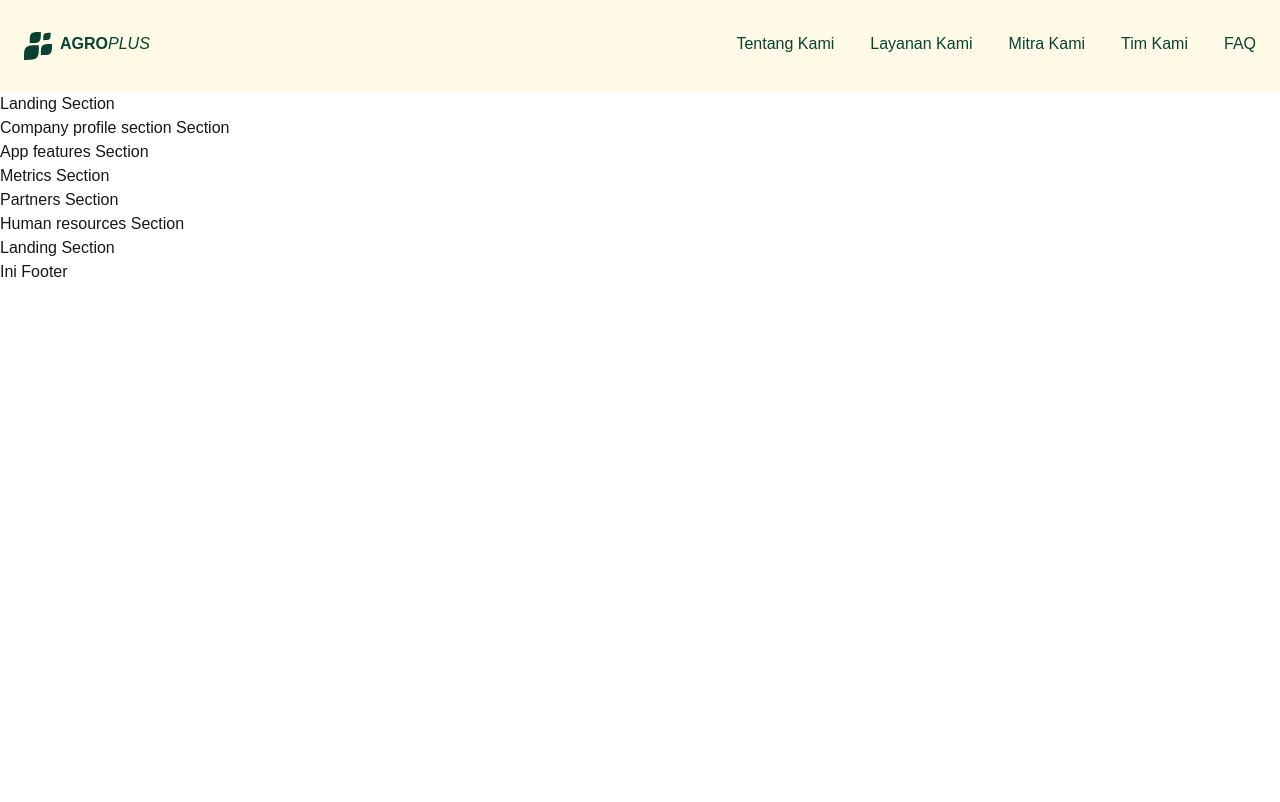
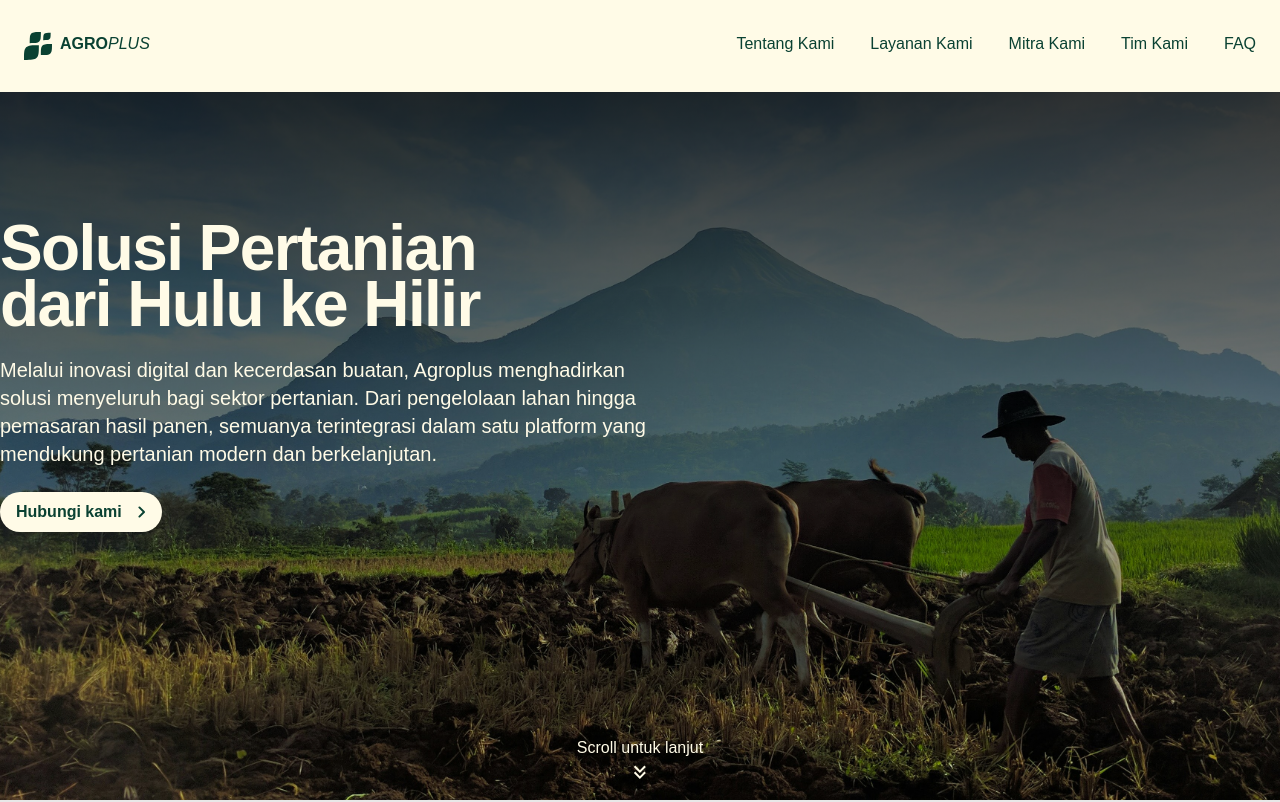
Before and after one commit to agroplus-id/www, a Next.js app: page / in a window 1280 px wide. Shown: the top 802 px of the page. Built offline with nearby package versions, Linux system fonts and the light colour scheme; a web font is replaced by a local one.

Commit message:
Implement landing section

```diff
--- a/components/sections/Landing.tsx
+++ b/components/sections/Landing.tsx
@@ -1,3 +1,37 @@
+import Image from "next/image";
+import DoubleArrowDown from "../icons/DoubleArrowDown";
+import Button from "../buttons/Button";
+import ChevronRight from "../icons/ChevronRight";
+
 export default function LandingSection() {
-    return  (<h1>Landing Section</h1>)
+  return (
+    <section className="section-bg">
+      <Image
+        src="/images/farmer-plowing-field.jpg"
+        alt="Farmer plowing field using bull"
+        fill
+        className="absolute object-cover -z-20"
+      />
+      <div className="absolute size-full bg-linear-to-b from-black/80 to-black/0 -z-10" />
+      <div className="section-content w-full h-screen pt-32 space-y-6 text-primary-1 z-20">
+        <h1 className="font-heading font-bold text-[4rem]/14 tracking-tight">
+          Solusi Pertanian <br /> dari Hulu ke Hilir
+        </h1>
+        <p className="max-w-2xl text-xl">
+          Melalui inovasi digital dan kecerdasan buatan, Agroplus menghadirkan
+          solusi menyeluruh bagi sektor pertanian. Dari pengelolaan lahan hingga
+          pemasaran hasil panen, semuanya terintegrasi dalam satu platform yang
+          mendukung pertanian modern dan berkelanjutan.
+        </p>
+        <Button className="" rightIcon={<ChevronRight />}>
+          Hubungi kami
+        </Button>
+
+        <div className="flex flex-col absolute bottom-0 left-1/2 -translate-1/2 items-center -mb-2">
+          <p>Scroll untuk lanjut</p>
+          <DoubleArrowDown />
+        </div>
+      </div>
+    </section>
+  );
 }
```
Also changed, not shown: public/images/farmer-plowing-field.jpg (added).
